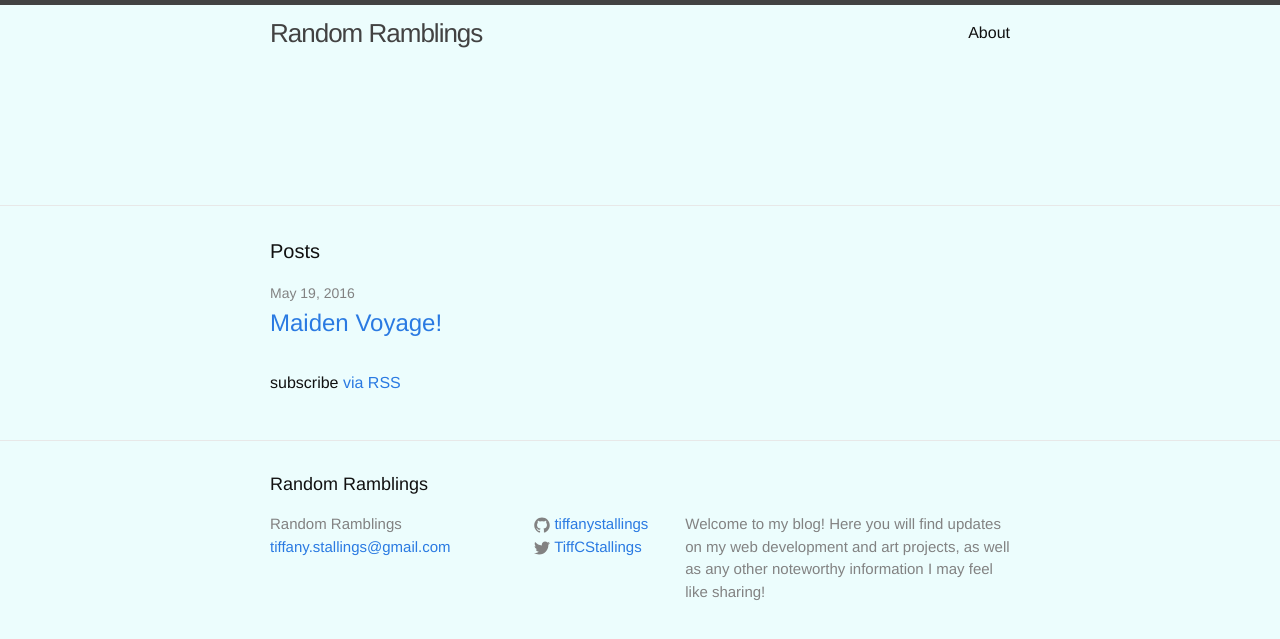
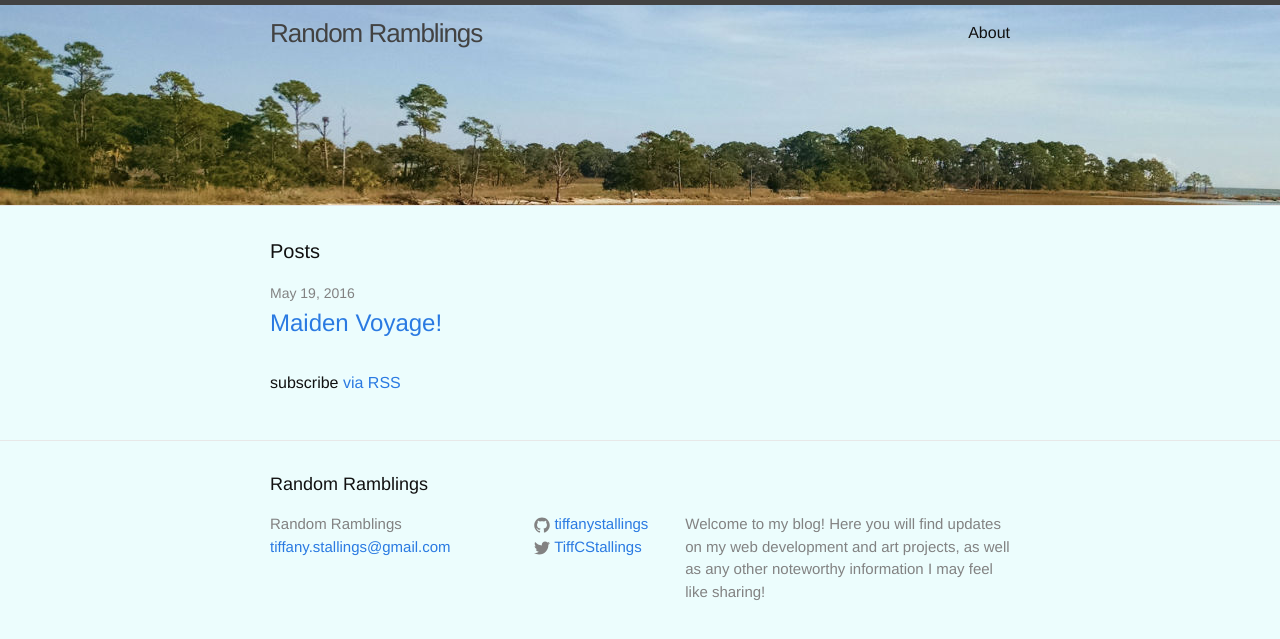
Before and after one commit to tiffanystallings/blog, a Jekyll site: the page built from index.html, in a window 1280 px wide. Shown: the top 639 px of the page. Built offline with Jekyll 4.4.1, drawn with Linux system fonts in a browser that asks for light colours.

Commit message:
Fix image link in header

```diff
--- a/css/style.css
+++ b/css/style.css
@@ -1,4 +1,4 @@
 .site-header {
-	background: url('blog/images/hunting.jpg');
+	background: url('../images/hunting.jpg');
 	height: 200px;
 }
```
